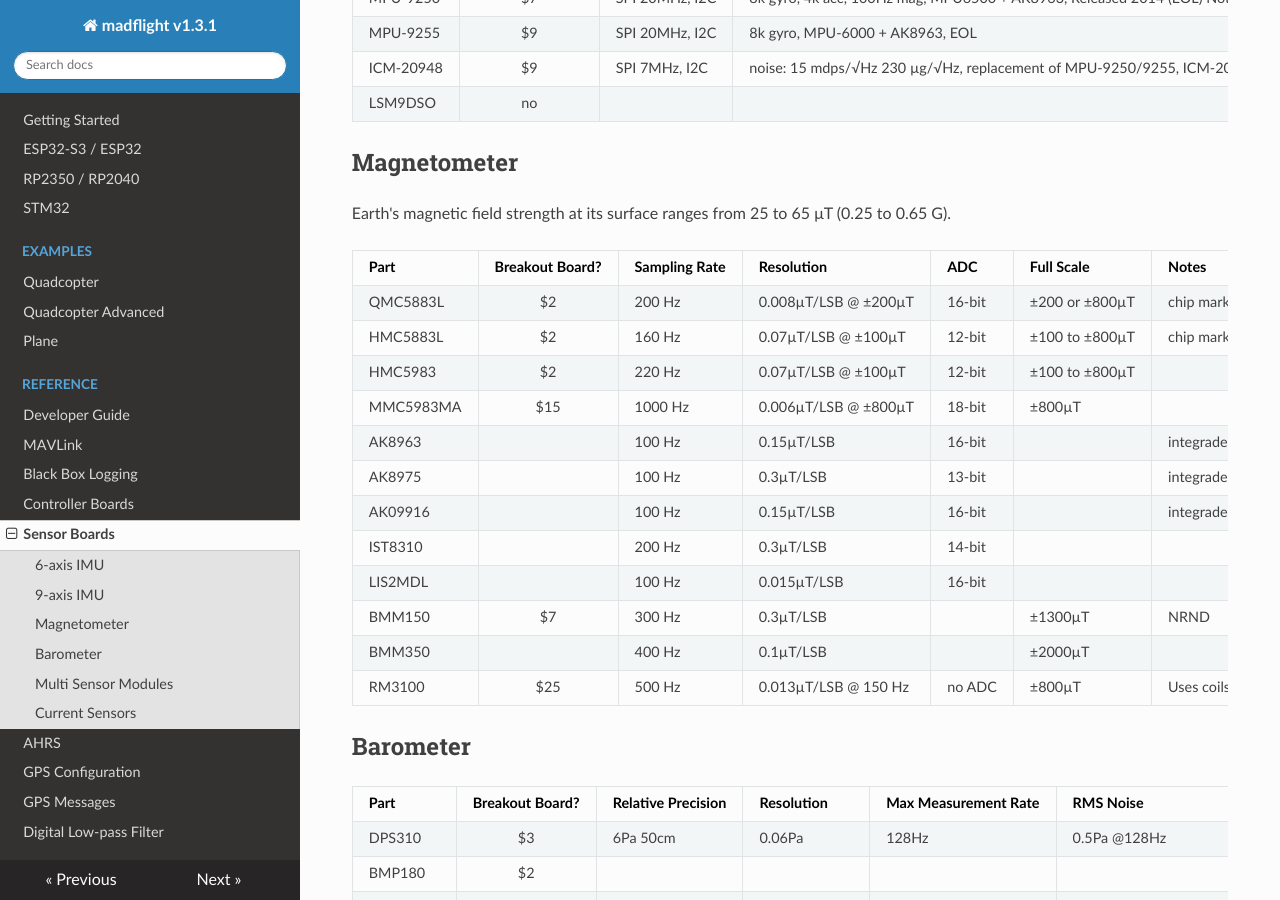
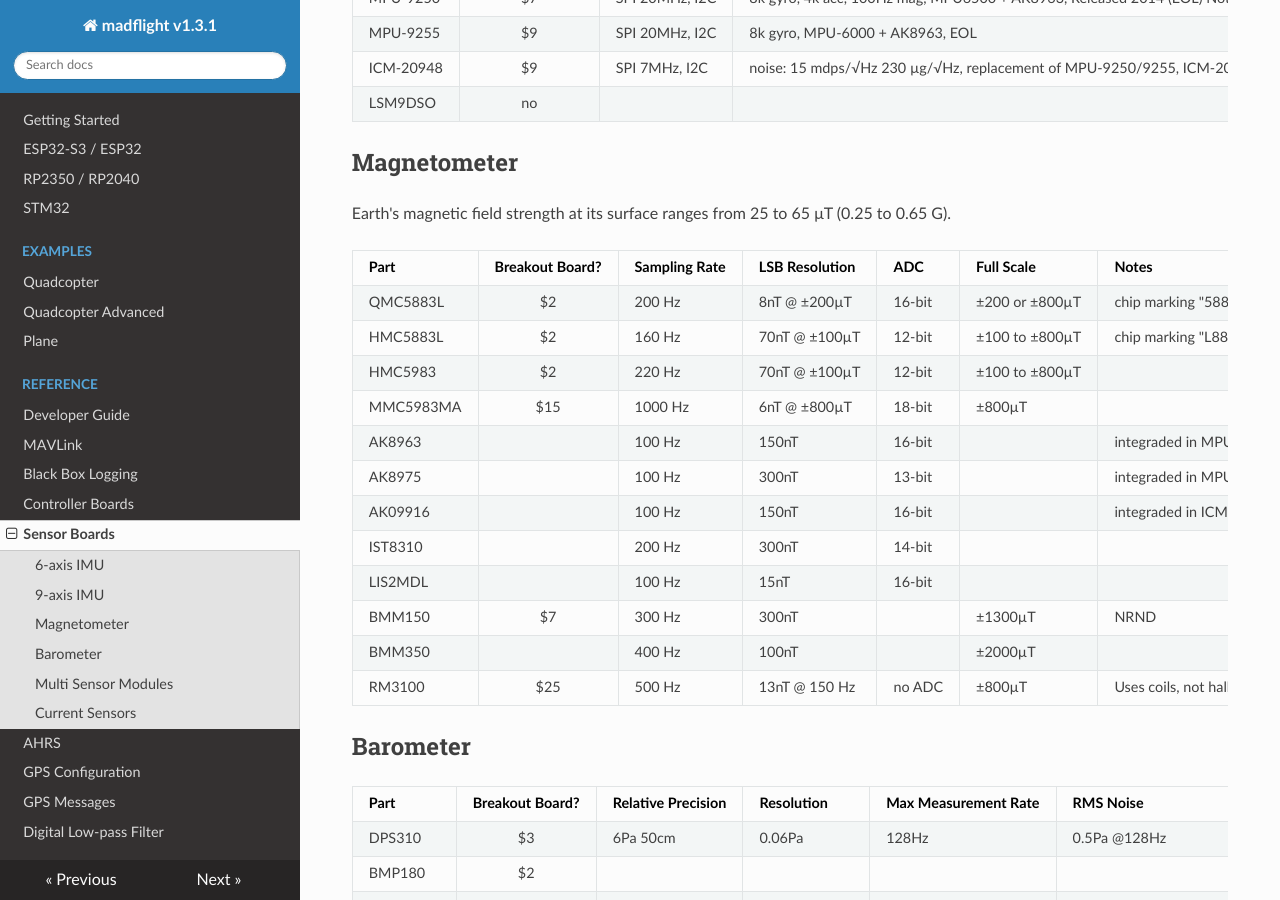
Before and after one commit to qqqlab/madflight-docs, an MkDocs documentation site: the page built from docs/Sensor-Boards.md, in a window 1280 px wide and 900 px high, scrolled down 1090 px. Built offline with MkDocs 1.6.1, drawn with Linux system fonts in a browser that asks for light colours; nearby versions of some CDN libraries.

Commit message:
Update Sensor-Boards.md

```diff
--- a/docs/Sensor-Boards.md
+++ b/docs/Sensor-Boards.md
@@ -40,20 +40,20 @@
 
 Earth's magnetic field strength at its surface ranges from 25 to 65 μT (0.25 to 0.65 G).
 
-| Part    | Breakout Board? | Sampling Rate | Resolution| ADC | Full Scale | Notes |
+| Part    | Breakout Board? | Sampling Rate | LSB Resolution | ADC | Full Scale | Notes |
 |-|:-:|-|-|-|-|-|
-QMC5883L  | $2 | 200 Hz | 0.008µT/LSB @ ±200µT | 16-bit | ±200 or ±800µT | chip marking "5883"
-HMC5883L  | $2 | 160 Hz| 0.07µT/LSB @ ±100µT | 12-bit | ±100 to ±800µT | chip marking "L883"
-HMC5983   | $2 | 220 Hz| 0.07µT/LSB @ ±100µT | 12-bit | ±100 to ±800µT
-MMC5983MA |$15 | 1000 Hz| 0.006µT/LSB @ ±800µT | 18-bit | ±800µT
-AK8963    |    | 100 Hz| 0.15µT/LSB | 16-bit | | integraded in MPU9250
-AK8975    |    | 100 Hz| 0.3µT/LSB | 13-bit | | integraded in MPU9150
-AK09916   |    | 100 Hz| 0.15µT/LSB | 16-bit | | integraded in ICM-20948
-IST8310   |    | 200 Hz| 0.3µT/LSB | 14-bit
-LIS2MDL   |    | 100 Hz| 0.015µT/LSB | 16-bit
-BMM150    | $7 | 300 Hz| 0.3µT/LSB | | ±1300µT | NRND
-BMM350    |    | 400 Hz| 0.1µT/LSB | | ±2000µT |
-RM3100    |$25 | 500 Hz| 0.013µT/LSB @ 150 Hz | no ADC | ±800µT | Uses coils, not hall sensors
+QMC5883L  | $2 | 200 Hz | 8nT @ ±200µT | 16-bit | ±200 or ±800µT | chip marking "5883"
+HMC5883L  | $2 | 160 Hz| 70nT @ ±100µT | 12-bit | ±100 to ±800µT | chip marking "L883"
+HMC5983   | $2 | 220 Hz | 70nT @ ±100µT | 12-bit | ±100 to ±800µT
+MMC5983MA |$15 | 1000 Hz| 6nT @ ±800µT | 18-bit | ±800µT
+AK8963    |    | 100 Hz| 150nT | 16-bit | | integraded in MPU9250
+AK8975    |    | 100 Hz| 300nT | 13-bit | | integraded in MPU9150
+AK09916   |    | 100 Hz| 150nT | 16-bit | | integraded in ICM-20948
+IST8310   |    | 200 Hz| 300nT | 14-bit
+LIS2MDL   |    | 100 Hz| 15nT | 16-bit
+BMM150    | $7 | 300 Hz| 300nT | | ±1300µT | NRND
+BMM350    |    | 400 Hz| 100nT | | ±2000µT |
+RM3100    |$25 | 500 Hz| 13nT @ 150 Hz | no ADC | ±800µT | Uses coils, not hall sensors
 
 ## Barometer
 
```
